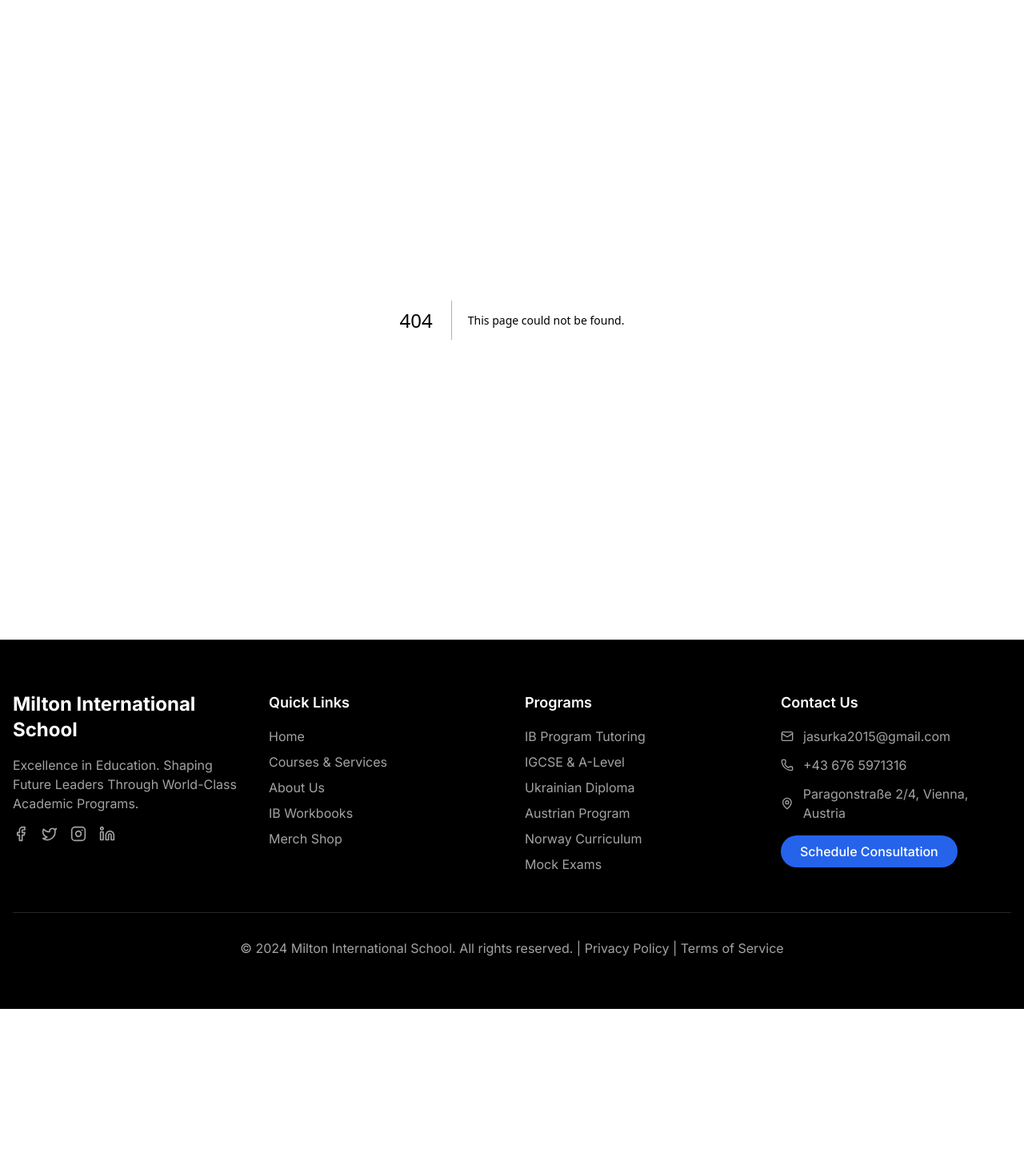
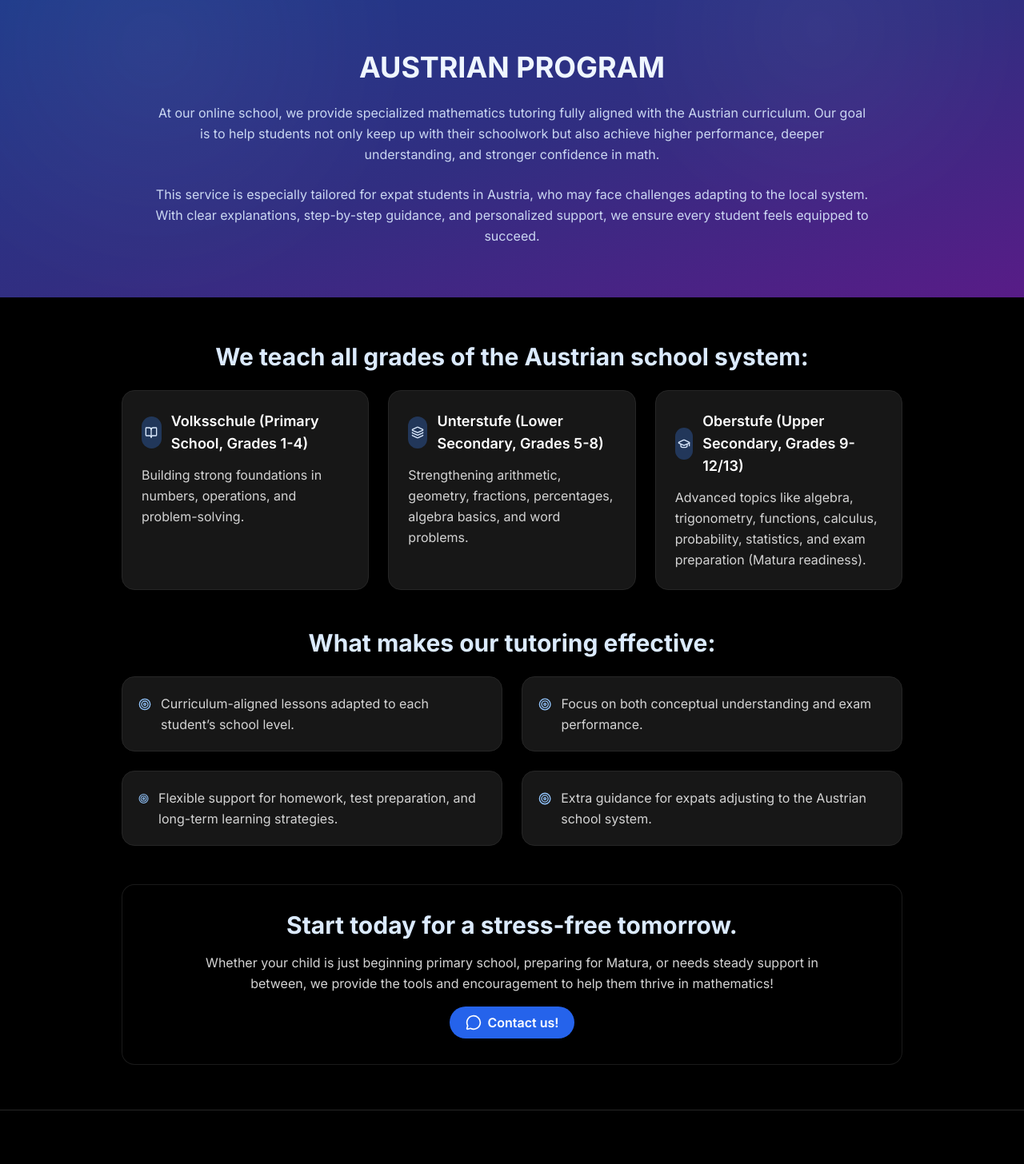
Before and after one commit to JaskinsAndy/Miltonito, a Next.js app: page /courses/austrian-program in a window 1280 px wide. Before the commit this address had no page. Shown: the top 1456 px of the page at 80% size. Before the commit the page ends 1262 px from the top, so only its background shows below. Built offline with nearby package versions, Linux system fonts and the light colour scheme.

Commit message:
Add Austrian Program page and link

```diff
--- /dev/null
+++ b/app/courses/austrian-program/page.tsx
@@ -0,0 +1,103 @@
+"use client";
+
+import React from "react";
+import { motion } from "framer-motion";
+import { BookOpen, Compass, GraduationCap, Layers, MessageCircle, Target } from "lucide-react";
+
+const grades = [
+  {
+    title: "Volksschule (Primary School, Grades 1-4)",
+    text: "Building strong foundations in numbers, operations, and problem-solving.",
+    icon: BookOpen,
+  },
+  {
+    title: "Unterstufe (Lower Secondary, Grades 5-8)",
+    text: "Strengthening arithmetic, geometry, fractions, percentages, algebra basics, and word problems.",
+    icon: Layers,
+  },
+  {
+    title: "Oberstufe (Upper Secondary, Grades 9-12/13)",
+    text: "Advanced topics like algebra, trigonometry, functions, calculus, probability, statistics, and exam preparation (Matura readiness).",
+    icon: GraduationCap,
+  },
+];
+
+const strengths = [
+  "Curriculum-aligned lessons adapted to each student’s school level.",
+  "Focus on both conceptual understanding and exam performance.",
+  "Flexible support for homework, test preparation, and long-term learning strategies.",
+  "Extra guidance for expats adjusting to the Austrian school system.",
+];
+
+export default function AustrianProgramPage() {
+  return (
+    <div className="min-h-screen bg-black text-white">
+      <div className="relative overflow-hidden bg-gradient-to-br from-blue-900 via-indigo-900 to-purple-900">
+        <div className="absolute inset-0 opacity-25 bg-[radial-gradient(circle_at_15%_15%,rgba(255,255,255,0.18),transparent_30%),radial-gradient(circle_at_80%_10%,rgba(255,255,255,0.16),transparent_25%)]" />
+        <div className="max-w-5xl mx-auto px-6 py-16 relative space-y-6 text-center">
+          <motion.h1
+            initial={{ opacity: 0, y: 16 }}
+            animate={{ opacity: 1, y: 0 }}
+            transition={{ duration: 0.6 }}
+            className="text-3xl md:text-4xl font-bold text-blue-50"
+          >
+            AUSTRIAN PROGRAM
+          </motion.h1>
+          <p className="text-blue-100/90 max-w-4xl mx-auto leading-relaxed">
+            At our online school, we provide specialized mathematics tutoring fully aligned with the Austrian curriculum. Our goal is to help students not only keep up with their schoolwork but also achieve higher performance, deeper understanding, and stronger confidence in math.
+          </p>
+          <p className="text-blue-100/90 max-w-4xl mx-auto leading-relaxed">
+            This service is especially tailored for expat students in Austria, who may face challenges adapting to the local system. With clear explanations, step-by-step guidance, and personalized support, we ensure every student feels equipped to succeed.
+          </p>
+        </div>
+      </div>
+
+      <div className="max-w-5xl mx-auto px-6 py-14 space-y-12">
+        <section className="space-y-6 text-center">
+          <h2 className="text-2xl md:text-3xl font-bold text-blue-100">We teach all grades of the Austrian school system:</h2>
+          <div className="grid md:grid-cols-3 gap-6 text-left">
+            {grades.map(({ title, text, icon: Icon }) => (
+              <div key={title} className="bg-neutral-900 border border-neutral-800 rounded-2xl p-6 space-y-3">
+                <div className="inline-flex items-center gap-3 text-lg font-semibold">
+                  <span className="inline-flex h-10 w-10 items-center justify-center rounded-full bg-blue-500/30 text-blue-100">
+                    <Icon className="h-4 w-4" />
+                  </span>
+                  <span>{title}</span>
+                </div>
+                <p className="text-neutral-300 leading-relaxed">{text}</p>
+              </div>
+            ))}
+          </div>
+        </section>
+
+        <section className="space-y-6">
+          <h2 className="text-2xl md:text-3xl font-bold text-blue-100 text-center">What makes our tutoring effective:</h2>
+          <div className="grid md:grid-cols-2 gap-6">
+            {strengths.map((item) => (
+              <div key={item} className="bg-neutral-900 border border-neutral-800 rounded-2xl p-5 flex items-start gap-3">
+                <Target className="h-5 w-5 mt-1 text-blue-300" />
+                <p className="text-neutral-300 leading-relaxed">{item}</p>
+              </div>
+            ))}
+          </div>
+        </section>
+
+        <section className="bg-black/40 border border-white/10 rounded-2xl p-8 space-y-4 text-center shadow-[0_20px_60px_rgba(0,0,0,0.4)]">
+          <h3 className="text-2xl md:text-3xl font-bold text-blue-100">Start today for a stress-free tomorrow.</h3>
+          <p className="text-neutral-300 max-w-3xl mx-auto leading-relaxed">
+            Whether your child is just beginning primary school, preparing for Matura, or needs steady support in between, we provide the tools and encouragement to help them thrive in mathematics!
+          </p>
+          <div className="flex justify-center">
+            <a
+              href="mailto:jasurka2015@gmail.com"
+              className="inline-flex items-center gap-2 px-5 py-2 rounded-full bg-blue-600 hover:bg-blue-700 text-white font-semibold transition-colors"
+            >
+              <MessageCircle className="h-5 w-5" />
+              Contact us!
+            </a>
+          </div>
+        </section>
+      </div>
+    </div>
+  );
+}
--- a/app/courses/page.tsx
+++ b/app/courses/page.tsx
@@ -67,7 +67,7 @@ export default function CoursesPage() {
     {
       title: "Austrian Program",
       description: "Helping students to achieve even greater performance in their schools in Austria. Specifically for expats!",
-      link: "#austrian-program",
+      link: "/courses/austrian-program",
       icon: <School className="w-6 h-6" />
     },
     {
```
